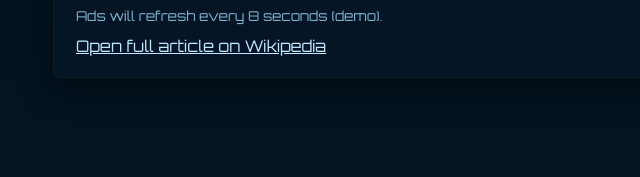
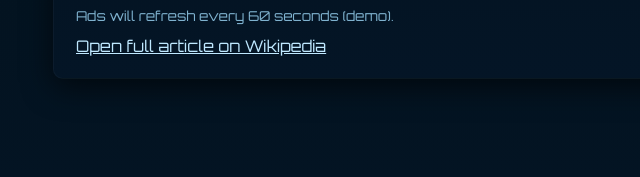
Before and after one commit to yuvraj3799/black-hole-survival-simulator, a plain HTML site: page index.html in a window 1280 px wide. Both pictures are taken after a click on the element "⚙︎ Info". Shown: the part 420-597 px from the top of the page, 107-747 px from the left. Drawn offline with nearby package versions, Linux system fonts and the light colour scheme; no server answers; animation ran at ten frames a second.

Commit message:
Update ad refresh interval from 8 to 60 seconds

```diff
--- a/index.html
+++ b/index.html
@@ -244,7 +244,7 @@ This interactive black hole survival simulator helps users visualize gravitation
         <div class="info-ad-slot" id="ad4">Ad 4</div>
       </div>
 
-      <div class="refresh-note">Ads will refresh every 8 seconds (demo).</div>
+      <div class="refresh-note">Ads will refresh every 60 seconds (demo).</div>
       <a class="source-link" id="full-link" href="#" target="_blank" rel="noopener">Open full article on Wikipedia</a>
     </div>
   </div>
```
